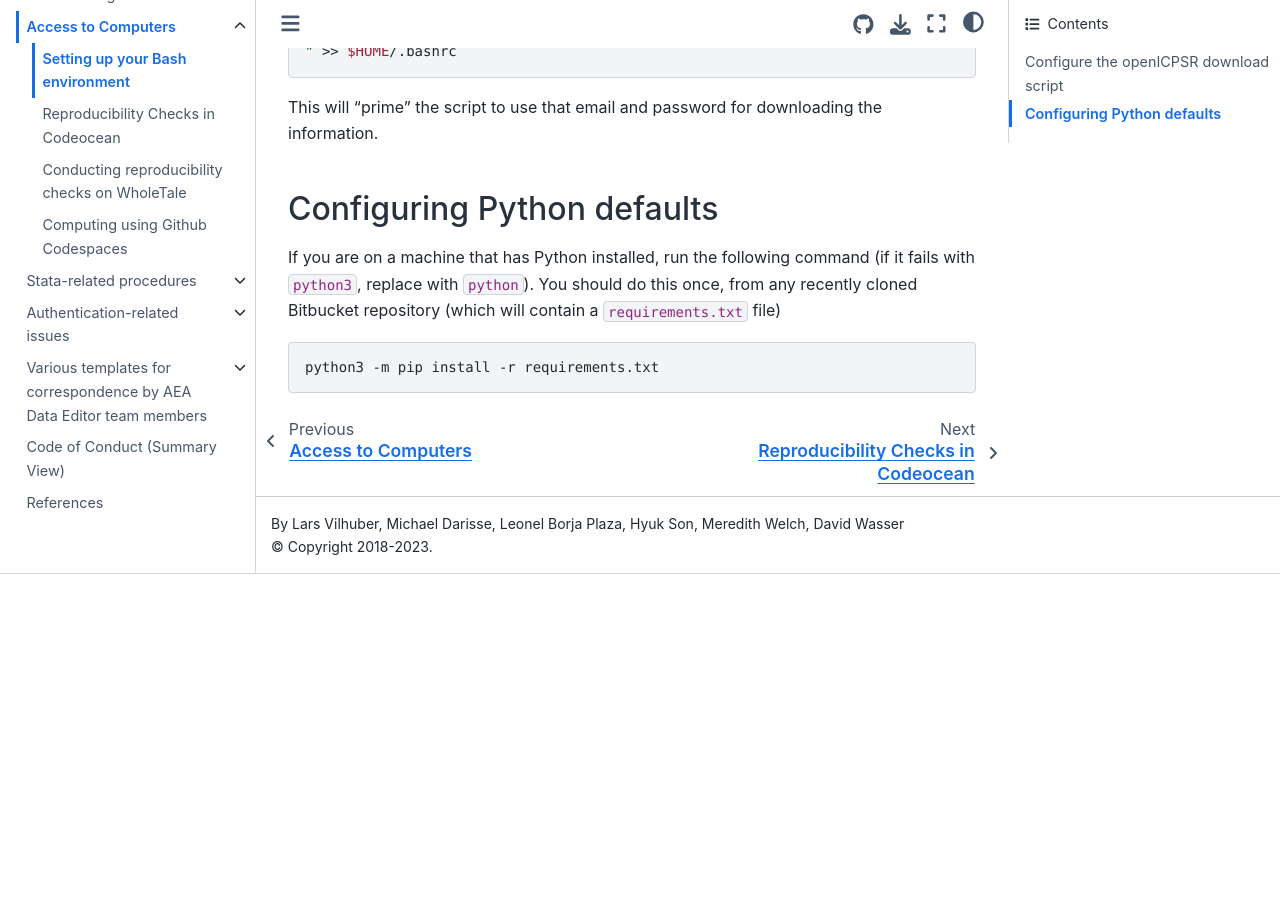
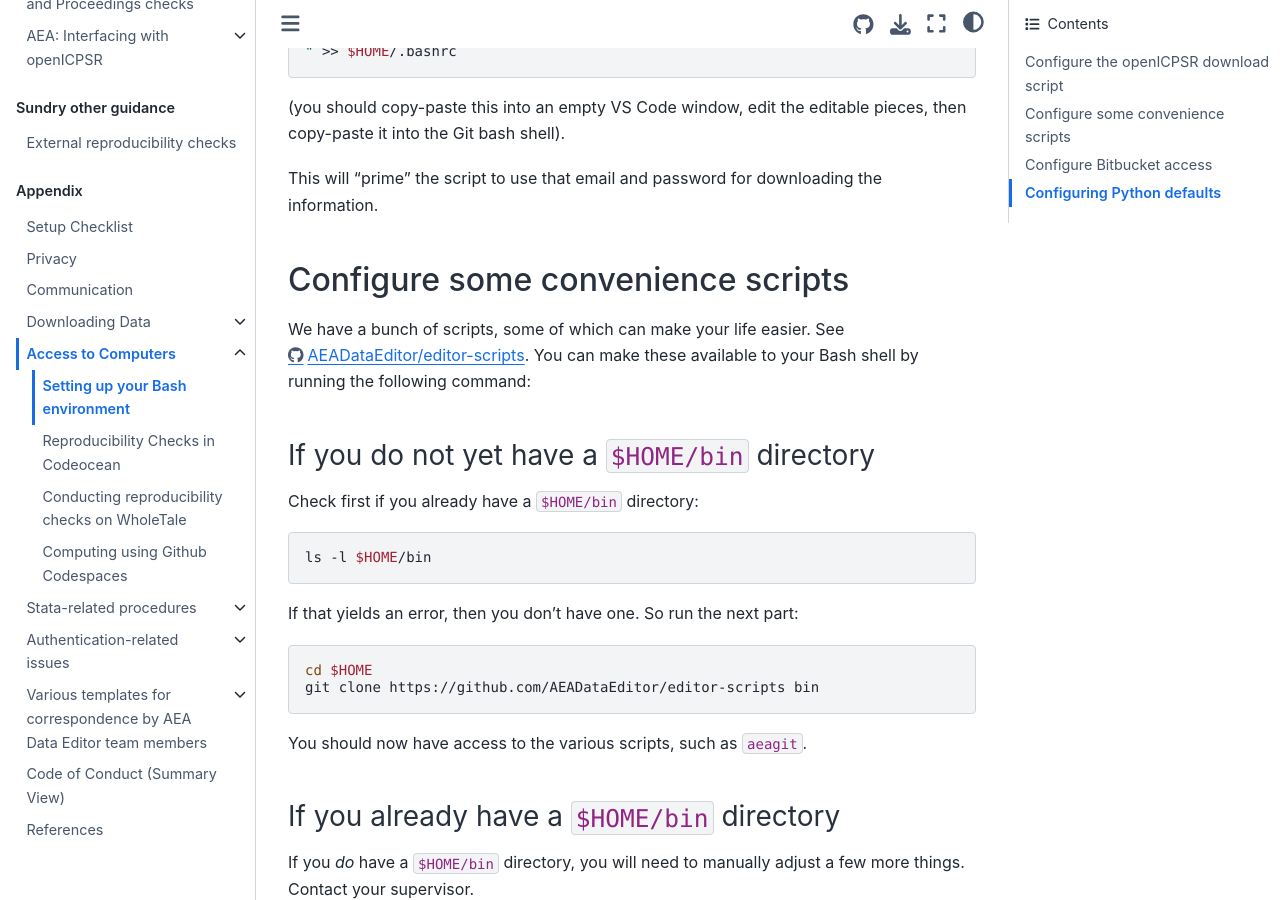
Before and after one commit to labordynamicsinstitute/ldilab-manual, a Jupyter Book: the page built from 95-01-setup-bash.md, in a window 1280 px wide and 900 px high, scrolled down 584 px. Built offline with Jupyter Book 1.0.4 settings and Sphinx 7.4.7 and the Sphinx Book theme 1.1.4, drawn with Linux system fonts in a browser that asks for light colours; before the commit the page ends 1158 px from its top, so only the background shows below that; some of the changed text lies outside the part shown.

Commit message:
Some minor edits

````diff
--- a/95-01-setup-bash.md
+++ b/95-01-setup-bash.md
@@ -18,10 +18,47 @@
 export ICPSR_PASS=supersecretpwd
 " >> $HOME/.bashrc
 ```
+(you should copy-paste this into an empty VS Code window, edit the editable pieces, then copy-paste it into the Git bash shell).
 
 This will "prime" the script to use that email and password for downloading the information.
 
+## Configure some convenience scripts
 
+We have a bunch of scripts, some of which can make your life easier. See [https://github.com/AEADataEditor/editor-scripts](https://github.com/AEADataEditor/editor-scripts). You can make these available to your Bash shell by running the following command:
+
+### If you do not yet have a `$HOME/bin` directory
+
+Check first if you already have a `$HOME/bin` directory:
+
+```bash
+ls -l $HOME/bin
+```
+
+If that yields an error, then you don't have one. So run the next part:
+
+```bash
+cd $HOME
+git clone https://github.com/AEADataEditor/editor-scripts bin
+```
+
+You should now have access to the various scripts, such as `aeagit`.
+
+### If you already have a `$HOME/bin` directory
+
+If you *do* have a `$HOME/bin` directory, you will need to manually adjust a few more things. Contact your supervisor.
+
+## Configure Bitbucket access
+
+For Bitbucket, you often copy your Bitbucket PAT into the Bash window. The following can streamline that, if using the `aeagit` command above.
+
+```bash
+echo '# adding Bitbucket credentials
+export P_BITBUCKET_PAT="supersecretPAT"
+export P_BITBUCKET_USERNAME=netid-replace-me
+' >> $HOME/.bashrc
+```
+
+(you should copy-paste this into an empty VS Code window, edit the editable pieces, then copy-paste it into the Git bash shell).
 
 ## Configuring Python defaults
 
````
Also changed, not shown: 13-approving-issues.md (+4 -4 lines).
